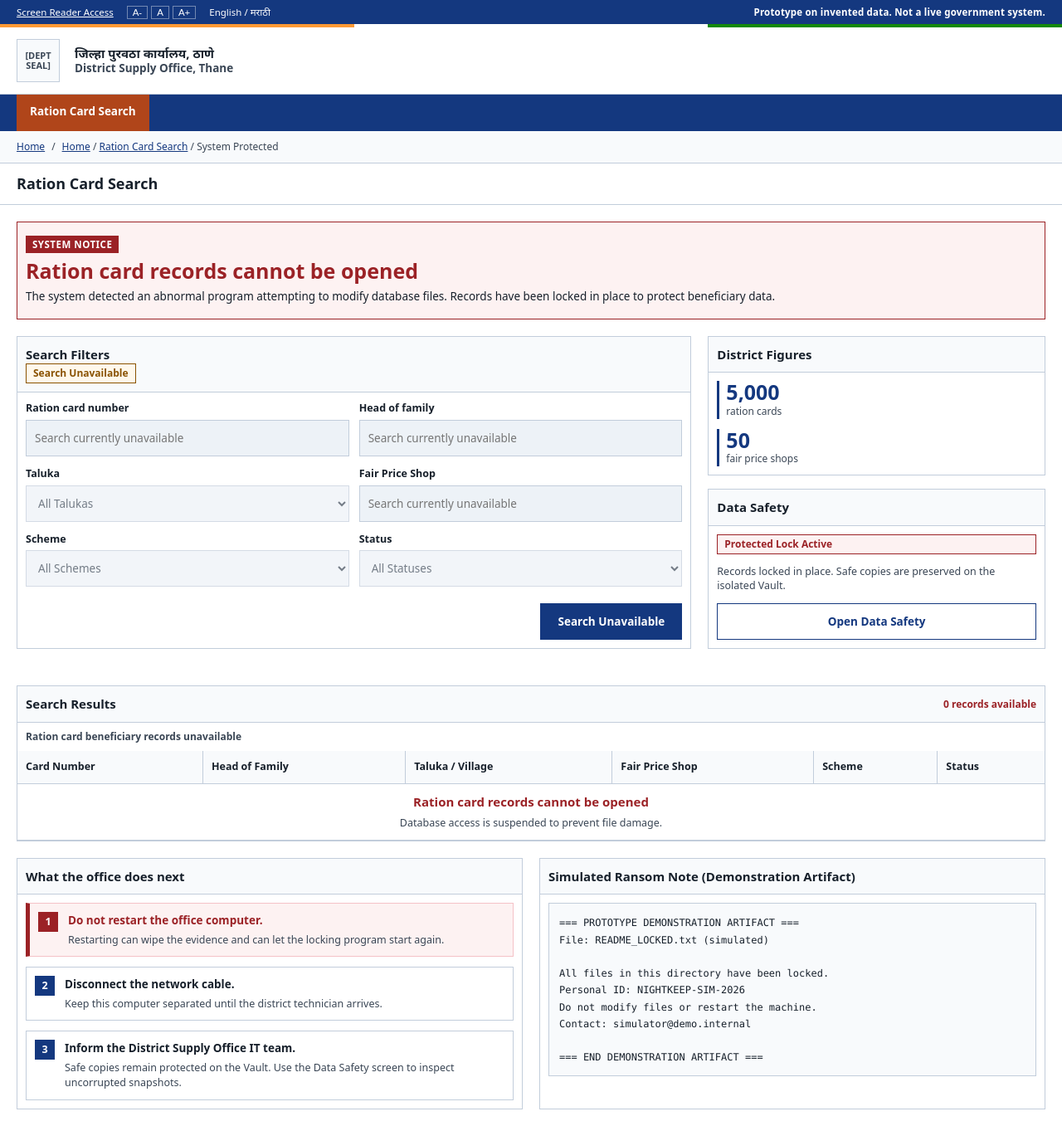
After one commit to Kirito0088/NightKeep, a Flask app: page /locked in a window 1280 px wide. The commit adds this page. Shown: the whole page at 83% size. Run offline with Flask 3, Linux system fonts and the light colour scheme.

Commit message:
feat(console): implement Screen 3 PDS attacked state

```diff
--- a/nightkeep/console/app.py
+++ b/nightkeep/console/app.py
@@ -373,4 +373,14 @@ def create_app(
             total_entitlement_kg=total_entitlement_kg,
         )
 
+    @app.route("/locked", methods=["GET"])
+    def pds_locked() -> str:
+        return render_template(
+            "locked.html",
+            district_figures=figures,
+            talukas=c.TALUKAS,
+            schemes=c.SCHEMES,
+            statuses=c.CARD_STATUSES,
+        )
+
     return app
--- a/nightkeep/console/static/style.css
+++ b/nightkeep/console/static/style.css
@@ -604,6 +604,12 @@ html, body {
   border-color: var(--color-review-amber);
 }
 
+.status-badge-incident {
+  background-color: #fdf2f2;
+  color: var(--color-incident-red);
+  border-color: var(--color-incident-red);
+}
+
 .empty-results-cell {
   text-align: center;
   padding: 24px var(--block-inner-gutter);
@@ -720,3 +726,166 @@ html, body {
 .not-found-actions {
   margin-top: 8px;
 }
+
+/* Screen 3: PDS Attacked State (PdsLocked) Styles */
+.locked-screen-layout {
+  display: flex;
+  flex-direction: column;
+  gap: 20px;
+}
+
+.locked-alert-banner {
+  border: 1px solid var(--color-incident-red);
+  background-color: #fdf2f2;
+  padding: 16px var(--block-inner-gutter);
+  border-radius: 0;
+}
+
+.locked-alert-content {
+  display: flex;
+  flex-direction: column;
+  gap: 6px;
+}
+
+.locked-alert-badge {
+  align-self: flex-start;
+  background-color: var(--color-incident-red);
+  color: #ffffff;
+  font-size: var(--font-size-utility);
+  font-weight: 700;
+  padding: 2px 8px;
+  letter-spacing: 0.5px;
+}
+
+.locked-alert-title {
+  font-size: var(--font-size-status);
+  font-weight: 700;
+  color: var(--color-incident-red);
+  line-height: 1.2;
+}
+
+.locked-alert-description {
+  font-size: var(--font-size-body);
+  color: var(--color-body-text);
+  text-wrap: pretty;
+}
+
+.form-disabled-section .form-control:disabled {
+  background-color: var(--color-bg-subtle);
+  color: var(--color-secondary-text);
+  cursor: not-allowed;
+}
+
+.locked-results-section .results-count {
+  color: var(--color-incident-red);
+}
+
+.locked-empty-cell {
+  padding: 32px var(--block-inner-gutter);
+}
+
+.locked-empty-headline {
+  font-size: var(--font-size-lead);
+  font-weight: 700;
+  color: var(--color-incident-red);
+  margin-bottom: 6px;
+}
+
+.locked-empty-subtext {
+  font-size: var(--font-size-table);
+  color: var(--color-secondary-text);
+}
+
+.locked-bottom-grid {
+  display: grid;
+  grid-template-columns: 1fr 1fr;
+  gap: 20px;
+}
+
+@media (max-width: 840px) {
+  .locked-bottom-grid {
+    grid-template-columns: 1fr;
+  }
+}
+
+.action-steps-list {
+  list-style: none;
+  display: flex;
+  flex-direction: column;
+  gap: 12px;
+}
+
+.action-step-item {
+  display: flex;
+  align-items: flex-start;
+  gap: 12px;
+  padding: 10px;
+  border: 1px solid var(--color-border);
+  background-color: #ffffff;
+}
+
+.action-step-number {
+  width: 24px;
+  height: 24px;
+  background-color: var(--color-primary-navy);
+  color: #ffffff;
+  font-weight: 700;
+  font-size: var(--font-size-table);
+  display: flex;
+  align-items: center;
+  justify-content: center;
+  flex-shrink: 0;
+}
+
+.action-step-text {
+  display: flex;
+  flex-direction: column;
+  gap: 4px;
+}
+
+.action-step-title {
+  font-size: var(--font-size-body);
+  font-weight: 700;
+  color: var(--color-body-text);
+}
+
+.action-step-reason,
+.action-step-detail {
+  font-size: var(--font-size-table);
+  color: var(--color-secondary-text);
+  text-wrap: pretty;
+}
+
+/* Step 1 Highlighted per mockup-log v10 */
+.action-step-highlight {
+  background-color: #fdf2f2;
+  border: 1px solid #f5c2c7;
+  border-left: 5px solid var(--color-incident-red);
+}
+
+.action-step-highlight .action-step-number {
+  background-color: var(--color-incident-red);
+}
+
+.action-step-highlight .action-step-title {
+  color: var(--color-incident-red);
+}
+
+.ransom-note-box {
+  background-color: #f8fafc;
+  border: 1px solid var(--color-border);
+  padding: 12px;
+}
+
+.ransom-note-pre {
+  margin: 0;
+  white-space: pre-wrap;
+  word-break: break-word;
+}
+
+.ransom-note-pre code {
+  font-family: Consolas, Monaco, "Courier New", monospace;
+  font-size: var(--font-size-caption);
+  color: var(--color-body-text);
+  line-height: 1.4;
+}
--- /dev/null
+++ b/nightkeep/console/templates/locked.html
@@ -0,0 +1,234 @@
+{% extends "base.html" %}
+
+{% block title %}Ration Card Search (System Protected) - District Supply Office, Thane{% endblock %}
+{% block page_heading %}Ration Card Search{% endblock %}
+
+{% block breadcrumb %}
+<a href="{{ url_for('search_cards') }}">Home</a>
+<span class="breadcrumb-separator" aria-hidden="true">/</span>
+<a href="{{ url_for('search_cards') }}">Ration Card Search</a>
+<span class="breadcrumb-separator" aria-hidden="true">/</span>
+<span aria-current="page">System Protected</span>
+{% endblock %}
+
+{% block content %}
+<div class="locked-screen-layout">
+  <!-- Primary Incident Banner -->
+  <div class="locked-alert-banner" role="alert" aria-live="assertive">
+    <div class="locked-alert-content">
+      <div class="locked-alert-badge">SYSTEM NOTICE</div>
+      <h2 class="locked-alert-title">Ration card records cannot be opened</h2>
+      <p class="locked-alert-description">
+        The system detected an abnormal program attempting to modify database files. Records have been locked in place to protect beneficiary data.
+      </p>
+    </div>
+  </div>
+
+  <!-- Search Form and Side Summary Grid (Preserves Screen 1 layout structure) -->
+  <div class="screen-split-layout">
+    <!-- Upper Left: Disabled Search Form -->
+    <section class="panel-block search-form-section form-disabled-section" aria-labelledby="locked-search-heading">
+      <div class="panel-header">
+        <h2 id="locked-search-heading">Search Filters</h2>
+        <span class="status-badge status-badge-suspended">Search Unavailable</span>
+      </div>
+      <div class="panel-body">
+        <form method="get" action="{{ url_for('pds_locked') }}" class="search-form">
+          <div class="form-grid">
+            <div class="form-group">
+              <label for="card_no" class="form-label">Ration card number</label>
+              <input
+                type="text"
+                id="card_no"
+                name="card_no"
+                class="form-control"
+                placeholder="Search currently unavailable"
+                disabled
+              >
+            </div>
+
+            <div class="form-group">
+              <label for="head_of_family" class="form-label">Head of family</label>
+              <input
+                type="text"
+                id="head_of_family"
+                name="head_of_family"
+                class="form-control"
+                placeholder="Search currently unavailable"
+                disabled
+              >
+            </div>
+
+            <div class="form-group">
+              <label for="taluka" class="form-label">Taluka</label>
+              <select id="taluka" name="taluka" class="form-control" disabled>
+                <option value="">All Talukas</option>
+              </select>
+            </div>
+
+            <div class="form-group">
+              <label for="fps" class="form-label">Fair Price Shop</label>
+              <input
+                type="text"
+                id="fps"
+                name="fps"
+                class="form-control"
+                placeholder="Search currently unavailable"
+                disabled
+              >
+            </div>
+
+            <div class="form-group">
+              <label for="scheme" class="form-label">Scheme</label>
+              <select id="scheme" name="scheme" class="form-control" disabled>
+                <option value="">All Schemes</option>
+              </select>
+            </div>
+
+            <div class="form-group">
+              <label for="status" class="form-label">Status</label>
+              <select id="status" name="status" class="form-control" disabled>
+                <option value="">All Statuses</option>
+              </select>
+            </div>
+
+            <div class="form-actions">
+              <button type="button" class="btn btn-primary" disabled>Search Unavailable</button>
+            </div>
+          </div>
+        </form>
+      </div>
+    </section>
+
+    <!-- Upper Right: Side Summary Area -->
+    <aside class="side-summary-column" aria-label="District Summary and Data Safety">
+      <!-- District Figures -->
+      <section class="panel-block" aria-labelledby="locked-figures-heading">
+        <div class="panel-header">
+          <h2 id="locked-figures-heading">District Figures</h2>
+        </div>
+        <div class="panel-body">
+          <ul class="figures-list">
+            <li class="figure-item">
+              <span class="figure-value">{{ district_figures.ration_cards }}</span>
+              <span class="figure-label">ration cards</span>
+            </li>
+            <li class="figure-item">
+              <span class="figure-value">{{ district_figures.fps_count }}</span>
+              <span class="figure-label">fair price shops</span>
+            </li>
+          </ul>
+        </div>
+      </section>
+
+      <!-- Data Safety Block -->
+      <section class="panel-block" aria-labelledby="locked-data-safety-heading">
+        <div class="panel-header">
+          <h2 id="locked-data-safety-heading">Data Safety</h2>
+        </div>
+        <div class="panel-body">
+          <div class="data-safety-status-box">
+            <span class="status-badge status-badge-incident">Protected Lock Active</span>
+            <p class="data-safety-description">
+              Records locked in place. Safe copies are preserved on the isolated Vault.
+            </p>
+            <button type="button" class="btn btn-secondary btn-open-safety">Open Data Safety</button>
+          </div>
+        </div>
+      </section>
+    </aside>
+  </div>
+
+  <!-- Empty Results Table Section -->
+  <section class="results-section locked-results-section" aria-labelledby="locked-results-heading">
+    <div class="results-header">
+      <h2 id="locked-results-heading">Search Results</h2>
+      <span class="results-count">0 records available</span>
+    </div>
+
+    <div class="table-responsive">
+      <table class="pds-table">
+        <caption>Ration card beneficiary records unavailable</caption>
+        <thead>
+          <tr>
+            <th scope="col">Card Number</th>
+            <th scope="col">Head of Family</th>
+            <th scope="col">Taluka / Village</th>
+            <th scope="col">Fair Price Shop</th>
+            <th scope="col">Scheme</th>
+            <th scope="col">Status</th>
+          </tr>
+        </thead>
+        <tbody>
+          <tr>
+            <td colspan="6" class="empty-results-cell locked-empty-cell">
+              <p class="locked-empty-headline">Ration card records cannot be opened</p>
+              <p class="locked-empty-subtext">Database access is suspended to prevent file damage.</p>
+            </td>
+          </tr>
+        </tbody>
+      </table>
+    </div>
+  </section>
+
+  <!-- Lower Split: What the office does next (Left) + Simulated Ransom Note (Right) -->
+  <div class="locked-bottom-grid">
+    <!-- What the office does next -->
+    <section class="panel-block office-actions-panel" aria-labelledby="office-next-heading">
+      <div class="panel-header">
+        <h2 id="office-next-heading">What the office does next</h2>
+      </div>
+      <div class="panel-body">
+        <ol class="action-steps-list">
+          <!-- Step 1 (Highlighted in red per mockup-log v10) -->
+          <li class="action-step-item action-step-highlight">
+            <div class="action-step-number">1</div>
+            <div class="action-step-text">
+              <p class="action-step-title">Do not restart the office computer.</p>
+              <p class="action-step-reason">Restarting can wipe the evidence and can let the locking program start again.</p>
+            </div>
+          </li>
+
+          <!-- Step 2 -->
+          <li class="action-step-item">
+            <div class="action-step-number">2</div>
+            <div class="action-step-text">
+              <p class="action-step-title">Disconnect the network cable.</p>
+              <p class="action-step-detail">Keep this computer separated until the district technician arrives.</p>
+            </div>
+          </li>
+
+          <!-- Step 3 -->
+          <li class="action-step-item">
+            <div class="action-step-number">3</div>
+            <div class="action-step-text">
+              <p class="action-step-title">Inform the District Supply Office IT team.</p>
+              <p class="action-step-detail">Safe copies remain protected on the Vault. Use the Data Safety screen to inspect uncorrupted snapshots.</p>
+            </div>
+          </li>
+        </ol>
+      </div>
+    </section>
+
+    <!-- Simulated Ransom Note Artifact -->
+    <section class="panel-block ransom-note-panel" aria-labelledby="ransom-note-heading">
+      <div class="panel-header">
+        <h2 id="ransom-note-heading">Simulated Ransom Note (Demonstration Artifact)</h2>
+      </div>
+      <div class="panel-body">
+        <div class="ransom-note-box" aria-label="Detected Demonstration Artifact Content">
+          <pre class="ransom-note-pre"><code>=== PROTOTYPE DEMONSTRATION ARTIFACT ===
+File: README_LOCKED.txt (simulated)
+
+All files in this directory have been locked.
+Personal ID: NIGHTKEEP-SIM-2026
+Do not modify files or restart the machine.
+Contact: simulator@demo.internal
+
+=== END DEMONSTRATION ARTIFACT ===</code></pre>
+        </div>
+      </div>
+    </section>
+  </div>
+</div>
+{% endblock %}
```
Also changed, not shown: tests/test_console.py (+99 -0 lines).
